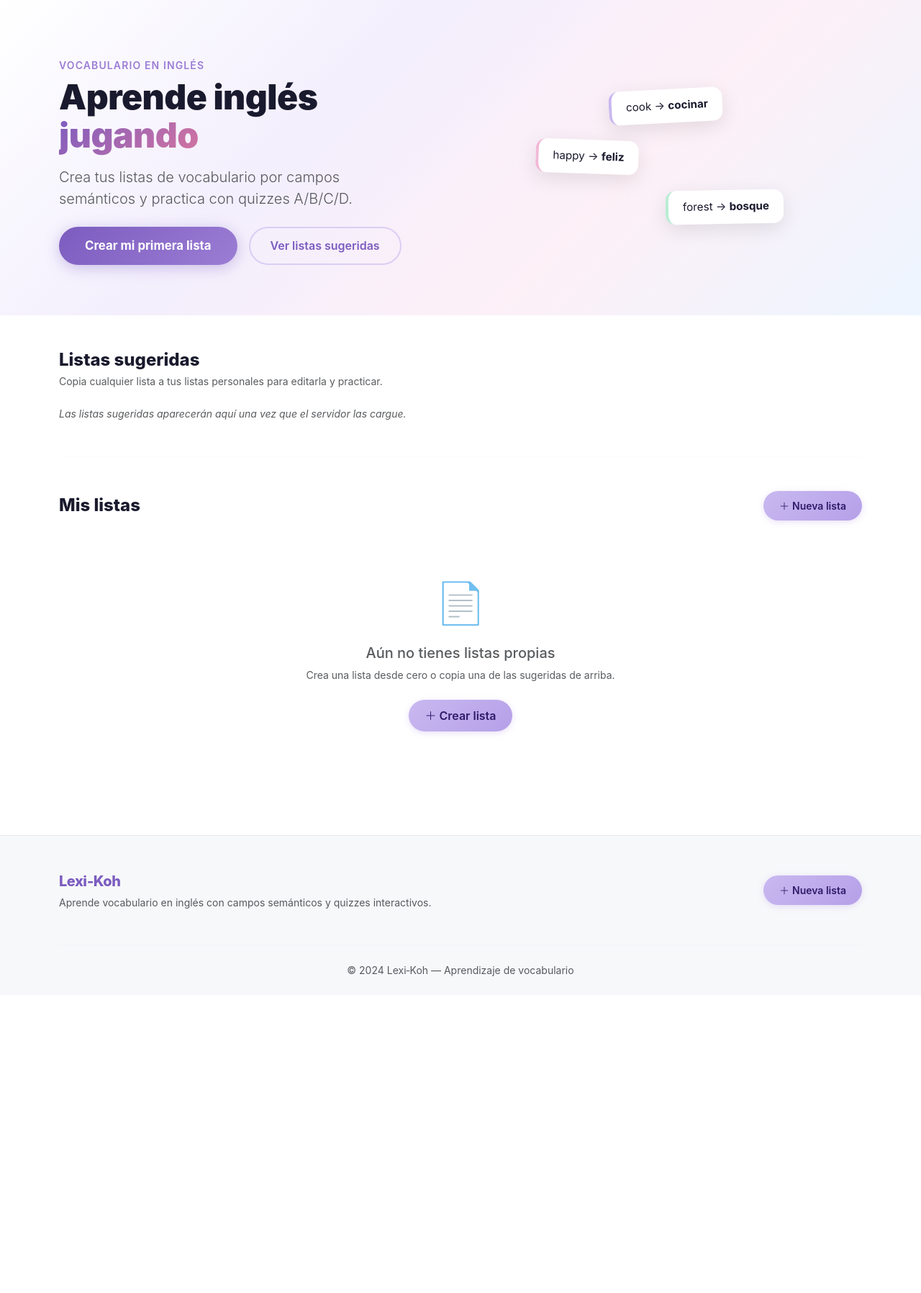
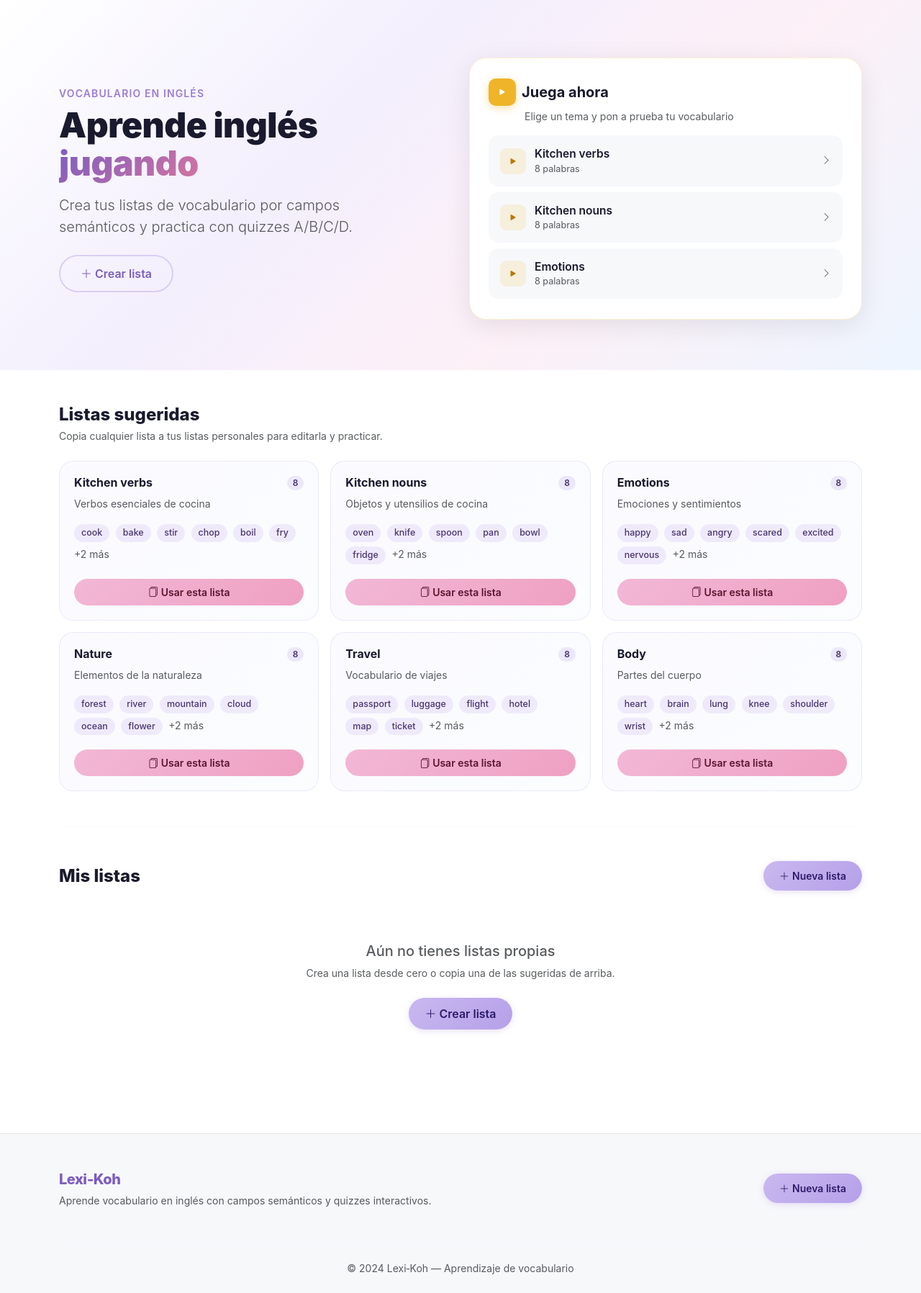
Before and after one commit to jane-creador/lexi-koh, a Flask app: page / in a window 1280 px wide. Shown: the part 63-1859 px from the top of the page at 72% size. Before the commit the page ends 1419 px from the top, so only its background shows below. Run offline with Flask 3, Linux system fonts and the light colour scheme.

Commit message:
add seed data, jugar button and play zone cards

```diff
--- a/app.py
+++ b/app.py
@@ -44,6 +44,10 @@ def create_app():
         except Exception:
             db.session.rollback()
 
+        from seed import seed_suggested_lists
+        from models import SemanticList, Word
+        seed_suggested_lists(db, SemanticList, Word)
+
     return app
 
 
--- a/seed.py
+++ b/seed.py
@@ -1,30 +1,24 @@
 """
-Seed the database with the 6 pre-built suggested lists.
-Run once after deploy:  python seed.py
-Railway release phase:  included in Procfile
+Seed the database with pre-built suggested lists.
+Called automatically on every app startup (idempotent via count check).
+Can also be run standalone: python seed.py
 """
 import os
 import sys
-
-# Allow running as a standalone script
-sys.path.insert(0, os.path.dirname(__file__))
-
-from app import app
-from models import db, SemanticList, Word
 
 SUGGESTED_LISTS = [
     {
         'name': 'Kitchen verbs',
         'description': 'Verbos esenciales de cocina',
         'words': [
-            ('cook',  'cocinar'),
-            ('bake',  'hornear'),
-            ('stir',  'remover'),
-            ('chop',  'picar'),
-            ('boil',  'hervir'),
-            ('fry',   'freír'),
-            ('mix',   'mezclar'),
-            ('taste', 'probar'),
+            ('cook',   'cocinar'),
+            ('bake',   'hornear'),
+            ('stir',   'remover'),
+            ('chop',   'picar'),
+            ('boil',   'hervir'),
+            ('fry',    'freír'),
+            ('mix',    'mezclar'),
+            ('taste',  'probar'),
         ],
     },
     {
@@ -100,18 +94,15 @@ SUGGESTED_LISTS = [
 ]
 
 
-def seed():
-    with app.app_context():
-        # Remove old suggested lists (re-seed is idempotent)
-        for lst in SemanticList.query.filter_by(is_suggested=True).all():
-            db.session.delete(lst)
-        db.session.commit()
-
+def seed_suggested_lists(db, SemanticList, Word):
+    """Insert suggested lists only if none exist yet (idempotent)."""
+    if SemanticList.query.filter_by(is_suggested=True).count() == 0:
         for list_data in SUGGESTED_LISTS:
             sem_list = SemanticList(
                 name=list_data['name'],
                 description=list_data['description'],
                 is_suggested=True,
+                session_id=None,
             )
             db.session.add(sem_list)
             db.session.flush()
@@ -124,8 +115,14 @@ def seed():
                 ))
 
         db.session.commit()
-        print(f"Seeded {len(SUGGESTED_LISTS)} suggested lists successfully.")
+        print(f"Seeded {len(SUGGESTED_LISTS)} suggested lists.")
+    else:
+        print("Suggested lists already present — skipping seed.")
 
 
 if __name__ == '__main__':
-    seed()
+    sys.path.insert(0, os.path.dirname(__file__))
+    from app import app
+    from models import db, SemanticList, Word
+    with app.app_context():
+        seed_suggested_lists(db, SemanticList, Word)
--- a/static/css/style.css
+++ b/static/css/style.css
@@ -66,34 +66,61 @@ body {
   background-clip: text;
 }
 
-/* Floating word-card decorations in the hero */
-.lk-hero-visual {
-  position: relative;
-  height: 220px;
+/* ─── Hero play zone ─────────────────────────────────────── */
+.lk-play-zone {
+  background: white;
+  border-radius: 24px;
+  padding: 28px 26px;
+  box-shadow: 0 8px 36px rgba(0,0,0,.09);
+  border: 1.5px solid rgba(240,180,41,.22);
 }
-.lk-hero-card {
-  position: absolute;
+
+.lk-play-zone-badge {
+  display: inline-flex;
+  align-items: center;
+  justify-content: center;
+  width: 38px;
+  height: 38px;
+  border-radius: 10px;
+  background: #F0B429;
+  color: white;
+  font-size: .9rem;
+  flex-shrink: 0;
+  box-shadow: 0 3px 12px rgba(240,180,41,.38);
+}
+
+.lk-quiz-pick {
+  display: flex;
+  align-items: center;
+  gap: 12px;
+  padding: 13px 15px;
+  border-radius: 14px;
+  background: var(--gray-light);
+  border: 1.5px solid transparent;
+  text-decoration: none;
+  color: var(--text-dark);
+  transition: border-color .16s ease, box-shadow .16s ease,
+              transform .16s ease, background .16s ease;
+}
+.lk-quiz-pick:hover {
+  border-color: #F0B429;
+  box-shadow: 0 4px 16px rgba(240,180,41,.22);
+  transform: translateX(3px);
   background: white;
-  border-radius: 14px;
-  padding: 12px 20px;
-  font-size: .95rem;
-  box-shadow: var(--shadow-md);
-  white-space: nowrap;
+  color: var(--text-dark);
 }
-.lk-hero-card--1 {
-  top: 10px; left: 50%;
-  transform: translateX(-50%) rotate(-3deg);
-  border-left: 4px solid var(--lilac);
-}
-.lk-hero-card--2 {
-  top: 80px; left: 30%;
-  transform: translateX(-50%) rotate(2deg);
-  border-left: 4px solid var(--blush);
-}
-.lk-hero-card--3 {
-  top: 150px; left: 65%;
-  transform: translateX(-50%) rotate(-1deg);
-  border-left: 4px solid var(--pistachio);
+
+.lk-quiz-pick-icon {
+  width: 36px;
+  height: 36px;
+  border-radius: 9px;
+  background: rgba(240,180,41,.14);
+  color: #B87800;
+  display: flex;
+  align-items: center;
+  justify-content: center;
+  font-size: .88rem;
+  flex-shrink: 0;
 }
 
 /* ─── Buttons ────────────────────────────────────────────── */
@@ -130,6 +157,7 @@ body {
   transform: translateY(-2px);
   box-shadow: 0 8px 26px rgba(124,92,191,.45);
 }
+
 
 .lk-btn-ghost {
   background: transparent;
@@ -641,8 +669,7 @@ body {
 /* ─── Responsive ─────────────────────────────────────────── */
 @media (max-width: 576px) {
   .lk-hero { padding: 50px 0 40px; }
-  .lk-hero-visual { height: 160px; }
-  .lk-hero-card { font-size: .82rem; padding: 9px 14px; }
+  .lk-play-zone { padding: 20px 18px; }
   .lk-quiz-card { padding: 24px 16px; }
   .quiz-word { font-size: 1.7rem; }
   .lk-results-card { padding: 28px 16px; }
--- a/templates/home.html
+++ b/templates/home.html
@@ -18,35 +20,46 @@
         <p class="lead text-muted mb-4" style="max-width:420px;">
           Crea tus listas de vocabulario por campos semánticos y practica con quizzes A/B/C/D.
         </p>
-        <div class="d-flex gap-3 flex-wrap">
-          {% if user_lists %}
-          <button class="btn lk-btn-play" data-bs-toggle="modal" data-bs-target="#playModal">
-            Jugar ahora
-          </button>
-          {% else %}
-          <a href="{{ url_for('lists.create_list') }}" class="btn lk-btn-play">
-            Crear mi primera lista
-          </a>
-          {% endif %}
-          <a href="#sugeridas" class="btn lk-btn-ghost">
-            Ver listas sugeridas
-          </a>
+        <a href="{{ url_for('lists.create_list') }}" class="btn lk-btn-ghost">
+          <i class="bi bi-plus-lg me-1"></i>Crear lista
+        </a>
+      </div>
+
+      <!-- Right: play zone — the protagonist -->
+      <div class="col-lg-6">
+        <div class="lk-play-zone">
+          <div class="d-flex align-items-center gap-2 mb-1">
+            <span class="lk-play-zone-badge">
+              <i class="bi bi-play-fill"></i>
+            </span>
+            <span class="fw-bold fs-5" style="color:#1A1A2E;">Juega ahora</span>
+          </div>
+          <p class="text-muted small mb-3" style="padding-left:50px;">Elige un tema y pon a prueba tu vocabulario</p>
+
+          <div class="d-flex flex-column gap-2">
+            {% for lst in suggested_lists[:3] %}
+            <a href="{{ url_for('quiz.quiz', list_id=lst.id) }}" class="lk-quiz-pick">
+              <div class="lk-quiz-pick-icon">
+                <i class="bi bi-play-fill"></i>
+              </div>
+              <div class="flex-grow-1">
+                <div class="fw-semibold" style="font-size:.97rem;">{{ lst.name }}</div>
+                <div class="text-muted" style="font-size:.79rem;">{{ lst.word_count }} palabras</div>
+              </div>
+              <i class="bi bi-chevron-right text-muted" style="font-size:.82rem;"></i>
+            </a>
+            {% endfor %}
+          </div>
         </div>
       </div>
-      <div class="col-lg-6 text-center">
-        <div class="lk-hero-visual">
-          <div class="lk-hero-card lk-hero-card--1">cook → <strong>cocinar</strong></div>
-          <div class="lk-hero-card lk-hero-card--2">happy → <strong>feliz</strong></div>
-          <div class="lk-hero-card lk-hero-card--3">forest → <strong>bosque</strong></div>
-        </div>
-      </div>
+
     </div>
   </div>
 </section>
 
 <div class="container py-5">
 
-  <!-- Listas Sugeridas — always visible to all users -->
+  <!-- Listas Sugeridas -->
   <section id="sugeridas" class="mb-5">
     <div class="d-flex align-items-center justify-content-between mb-1">
       <h2 class="lk-section-title mb-0">Listas sugeridas</h2>
@@ -150,7 +160,6 @@
 
     {% else %}
     <div class="lk-empty-state text-center py-5">
-      <div class="lk-empty-icon mb-3">&#128196;</div>
       <h5 class="text-muted">Aún no tienes listas propias</h5>
       <p class="text-muted small mb-4">Crea una lista desde cero o copia una de las sugeridas de arriba.</p>
       <a href="{{ url_for('lists.create_list') }}" class="btn lk-btn-primary">
```
Also changed, not shown: other parts of templates/home.html (+3 -44 lines).
